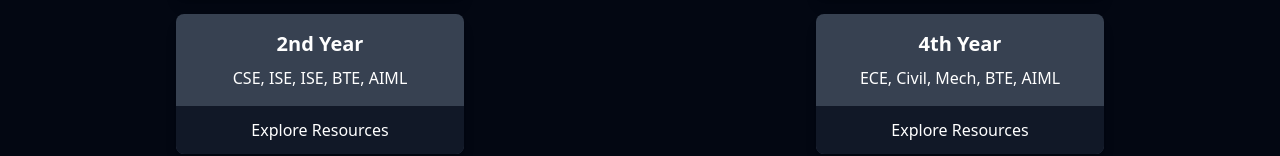
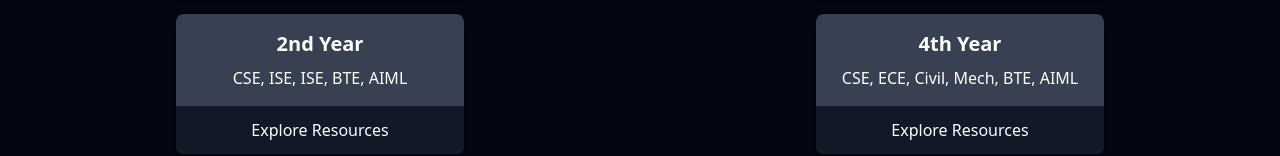
Before and after one commit to satwikrprabhu/NitteTrail, a React (Vite) app: page / in a window 1280 px wide. Both pictures are taken after a click on the button "Login". Shown: the part 386-542 px from the top of the page. Built offline with nearby package versions, Linux system fonts and the light colour scheme; no server answers.

Commit message:
feat: study resources

```diff
--- a/src/components/StudyHero.jsx
+++ b/src/components/StudyHero.jsx
@@ -18,7 +18,7 @@ const years = [
   },
   {
     title: '4th Year',
-    description: 'ECE, Civil, Mech, BTE, AIML',
+    description: 'CSE, ECE, Civil, Mech, BTE, AIML',
     link: '#',
   },
 ];
```
